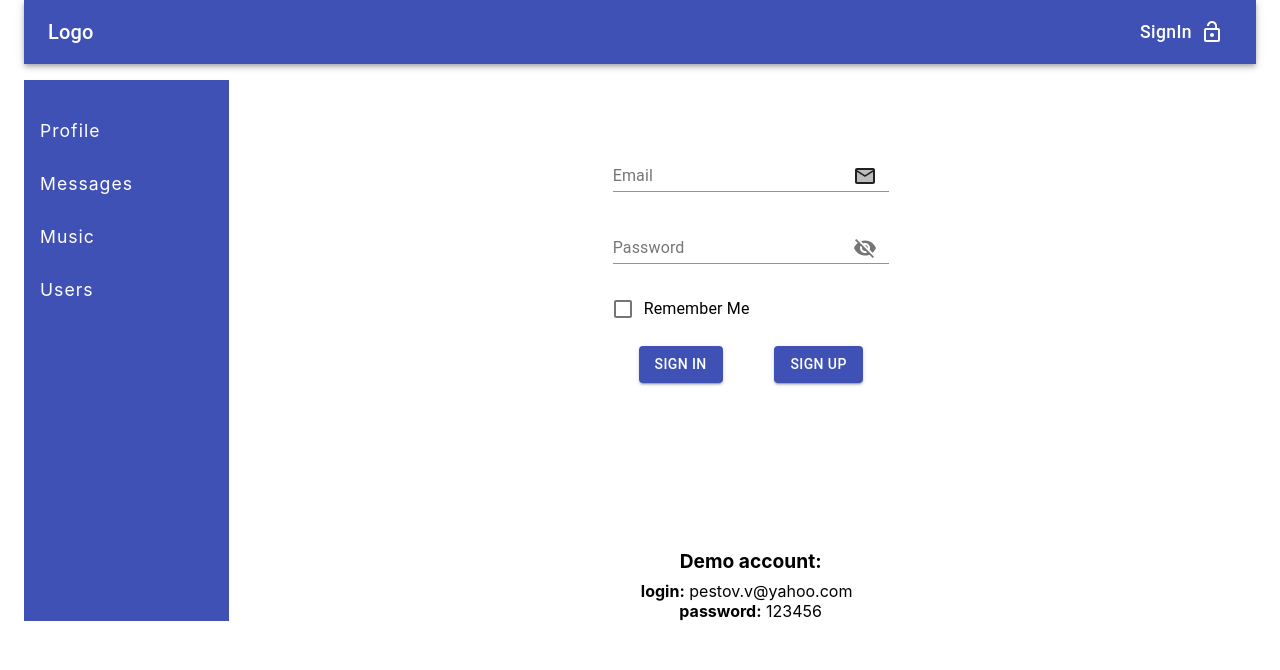
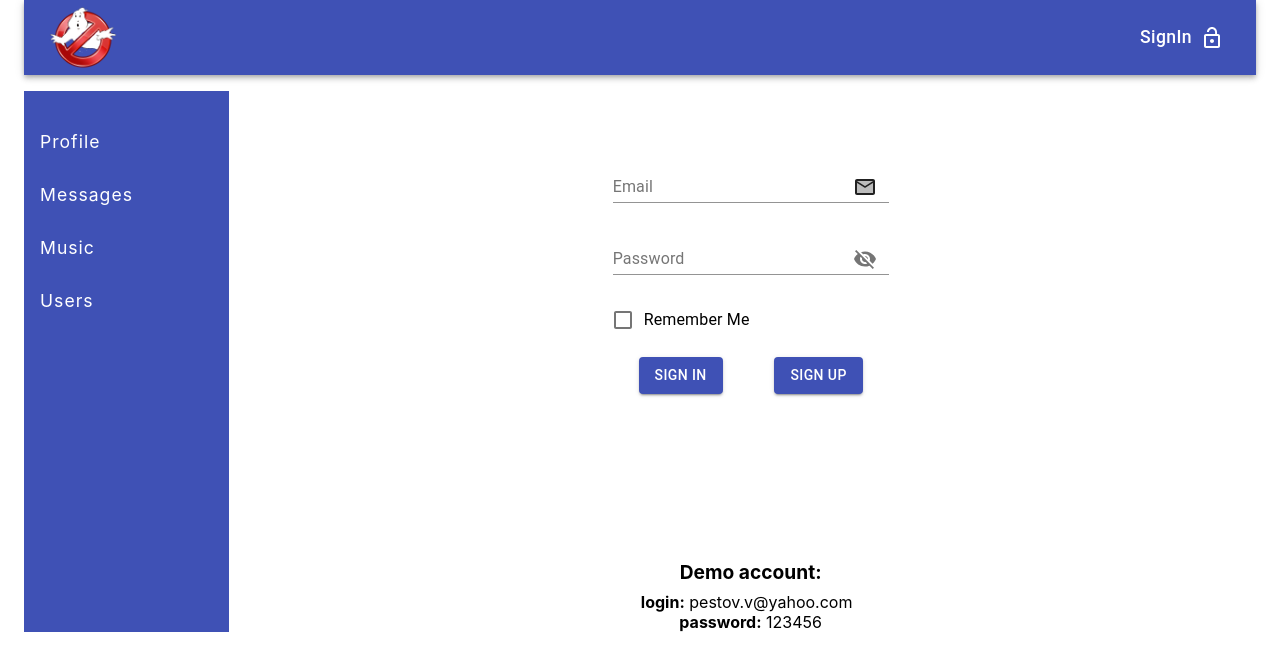
Before and after one commit to nakryt/social, a React (Create React App) app: page /profile/1 in a window 1280 px wide. Shown: the top 670 px of the page. Built offline with nearby package versions, Linux system fonts and the light colour scheme; no server answers.

Commit message:
Change Logo

```diff
--- a/src/components/Header.tsx
+++ b/src/components/Header.tsx
@@ -9,6 +9,7 @@ import { AppBar, Toolbar, Typography, Button, Avatar, Menu, MenuItem, useMediaQu
 import { isAuthSelector } from '../redux/selectors/authSelectors'
 import { avatarOwnerSmall } from '../redux/selectors/profileSelectors'
 import { logout } from '../redux/authActions'
+import logoImg from '../assets/logo.png'
 
 const useStyles = makeStyles((theme: Theme) =>
     createStyles({
@@ -90,11 +91,10 @@ const Header: React.FC<TProps> = () => {
             <Toolbar className={classes.toolbar}>
                 {
                     isLaptop ?
-                        <Button className={classes.menuButton}><MenuIcon fontSize='large' /></Button> :
-                        <Typography variant="h6" className={classes.title}>
-                            Logo
-                        </Typography>
-
+                        <Button className={classes.menuButton}>
+                            <MenuIcon fontSize='large' />
+                        </Button> :
+                        <img src={logoImg} alt='logo' width={70} height={70} style={{marginTop: 5}} />
                 }
                 {
                     isAuth ?
```
Also changed, not shown: src/assets/logo.png (added).
